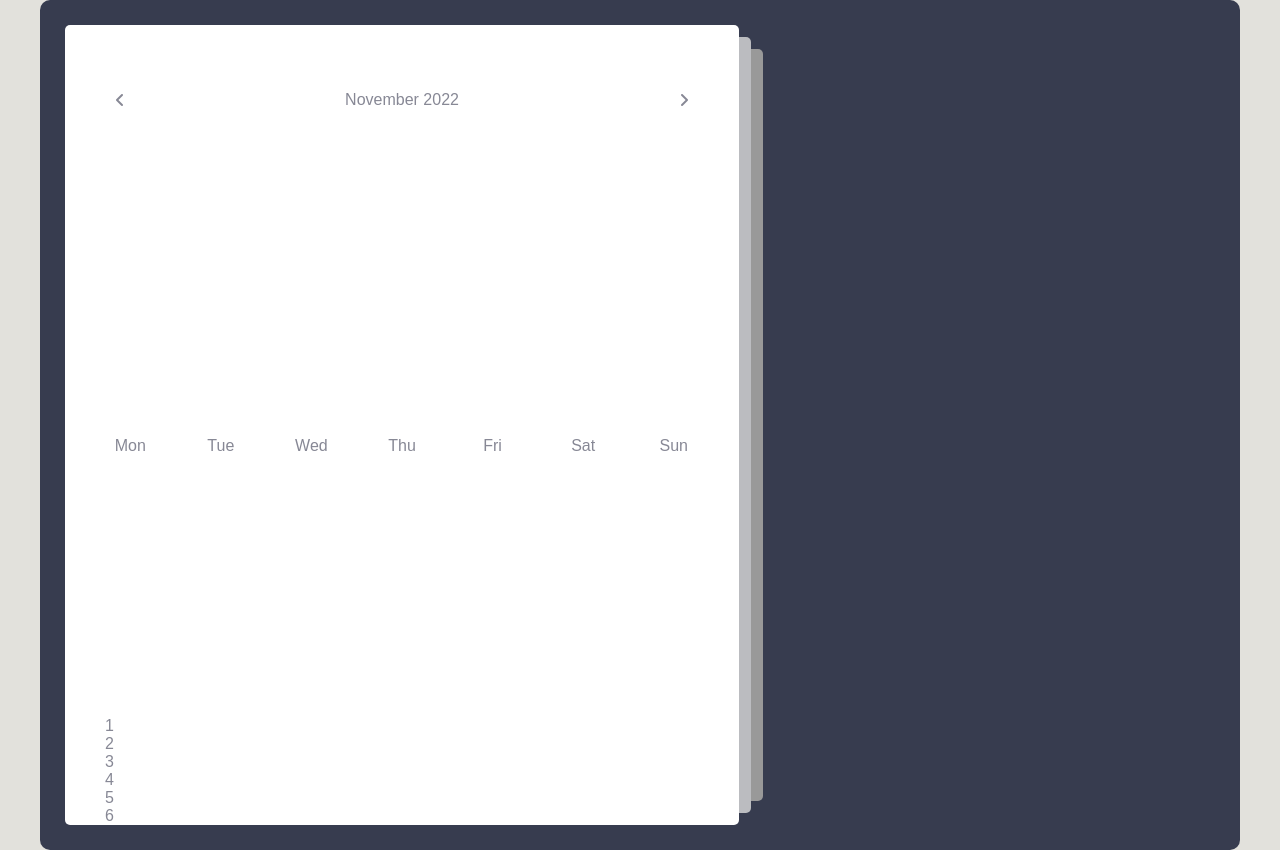
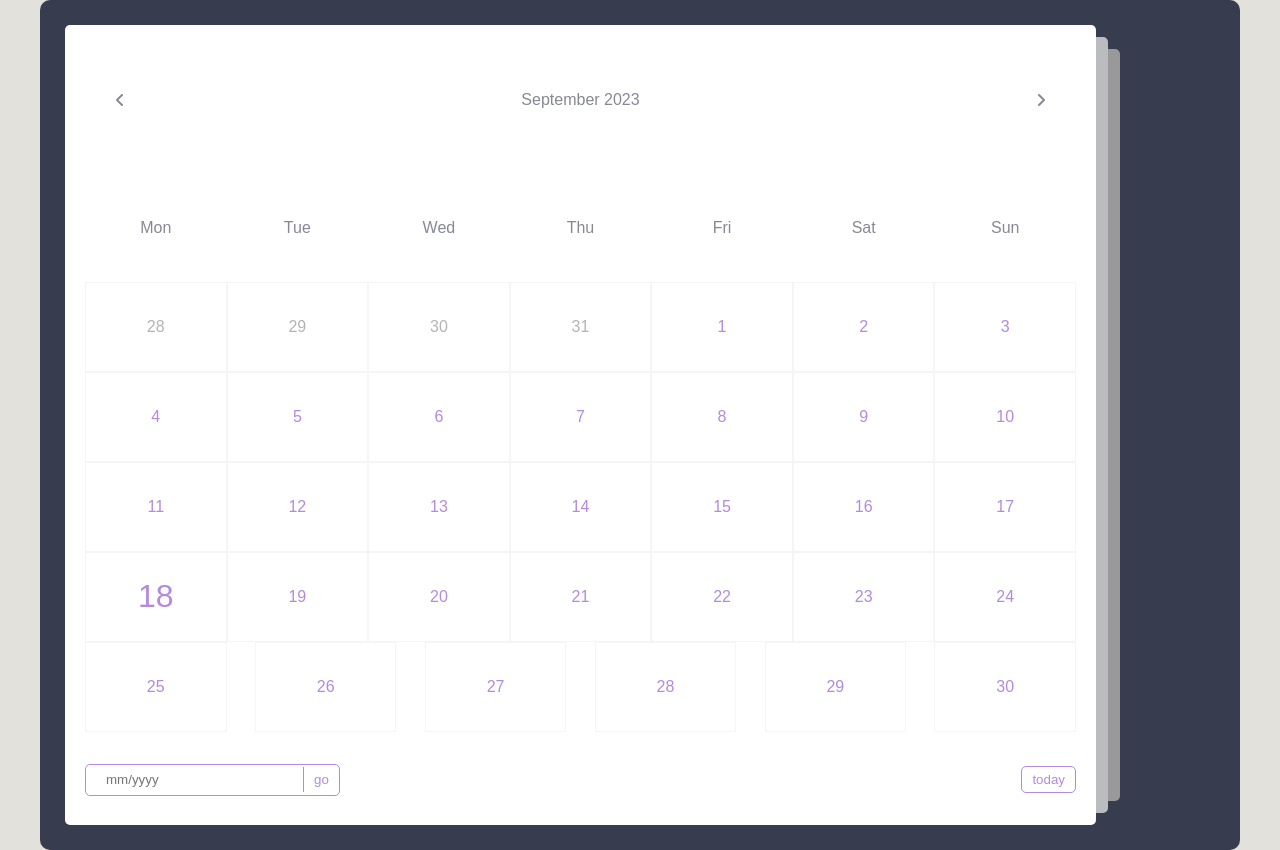
Before and after one commit to GloriaCoralCerecedo/Proyecto-ModernCalendar, a plain HTML site: page index.html in a window 1280 px wide. Drawn offline with Linux system fonts and the light colour scheme.

Commit message:
Modificaciones de css, html y js

```diff
--- a/index.html
+++ b/index.html
@@ -32,12 +32,14 @@
             <div>sun</div>
           </div>
           <div class="days">
-            <div class="days">1</div>
-            <div class="days">2</div>
-            <div class="days">3</div>
-            <div class="days">4</div>
-            <div class="days">5</div>
-            <div class="days">6</div>
+            <!-- JS -->
+          </div>
+          <div class="goto-today">
+            <div class="goto">
+              <input type="text" placeholder="mm/yyyy" class="date-input" />
+              <button class="goto-btn">go</button>
+            </div>
+            <button class="today-btn">today</button>
           </div>
         </div>
       </div>
--- a/script.js
+++ b/script.js
@@ -0,0 +1,82 @@
+const calendar = document.querySelector(".calendar"),
+  date = document.querySelector(".date"),
+  daysContainer = document.querySelector(".days"),
+  prev = document.querySelector(".prev"),
+  next = document.querySelector(".next");
+
+let today = new Date();
+let activeDay;
+let month = today.getMonth();
+let year = today.getFullYear();
+
+const months = [
+  "January",
+  "February",
+  "March",
+  "April",
+  "May",
+  "June",
+  "July",
+  "August",
+  "September",
+  "October",
+  "November",
+  "December",
+];
+
+//Función para agregar días
+
+function initCalendar() {
+  //Para obtener los días del mes anterior y el mes actual todos los días y
+  //los días restantes del mes siguiente
+  const firstDay = new Date(year, month, 1);
+  const lastDay = new Date(year, month + 1, 0);
+  const prevLastDay = new Date(year, month, 0);
+  const prevDays = prevLastDay.getDate();
+  const lastDate = lastDay.getDate();
+  const day = firstDay.getDay();
+  const nextDays = 7 - lastDay.getDay() - 1;
+
+  //Actualizar fecha en la parte superior del calendario
+  date.innerHTML = months[month] + " " + year;
+
+  //Agregando días en Lunes
+  let days = "";
+
+  // Calcular el día de la semana del primer día del mes actual (0 para domingo, 1 para lunes, etc.)
+  const firstDayOfWeek = (day + 6) % 7; // Sumamos 6 para ajustar el inicio desde lunes.
+
+  // Días del mes anterior
+  for (let x = firstDayOfWeek; x > 0; x--) {
+    days += `<div class="day prev-date">${prevDays - x + 1}</div>`;
+  }
+
+  //   //Días del mes anterior
+  //   for (let x = day; x > 0; x--) {
+  //     days += `<div class="day prev-date">${prevDays - x + 1}</div>`;
+  //   }
+
+  //Días del mes actual
+  for (let i = 1; i <= lastDate; i++) {
+    //Si el día es hoy agrega la clase hoy
+    if (
+      i === new Date().getDate() &&
+      year === new Date().getFullYear() &&
+      month === new Date().getMonth()
+    ) {
+      days += `<div class="day today">${i}</div>`;
+    }
+    //Agregue el resto tal como está
+    else {
+      days += `<div class="day">${i}</div>`;
+    }
+  }
+  //Días del próximo mes
+  for (let j = 1; j <= nextDays; j++) {
+    days += `<div class="day next-date">${j}</div>`;
+  }
+
+  daysContainer.innerHTML = days;
+}
+
+initCalendar();
--- a/style.css
+++ b/style.css
@@ -30,7 +30,7 @@ body {
 }
 
 .left {
-  width: 60%;
+  width: 90%;
   padding: 20px;
 }
 
@@ -114,4 +114,126 @@ body {
   justify-content: space-between;
   padding: 0 20px;
   font-size: 1rem;
+  font-weight: 500;
+  margin-bottom: 20px;
 }
+
+.calendar .days .day {
+  width: 14.28%;
+  height: 90px;
+  display: flex;
+  align-items: center;
+  justify-content: center;
+  cursor: pointer;
+  color: var(--primary-clr);
+  border: 1px solid #f5f5f5;
+}
+
+.calendar .day:not(.prev-date, .next-date):hover {
+  color: #fff;
+  background-color: var(--primary-clr);
+}
+
+.calendar .days .prev-date,
+.calendar .days .next-date {
+  color: #b3b3b3;
+}
+.calendar .days .active {
+  position: relative;
+  font-size: 2rem;
+  color: #fff;
+  background-color: var(--primary-clr);
+}
+
+.calendar .days .active::before {
+  content: "";
+  position: absolute;
+  top: 0;
+  left: 0;
+  width: 100%;
+  height: 100%;
+  box-shadow: 0 0 10px 2px var(--primary-clr);
+}
+
+.calendar .days .today {
+  font-size: 2rem;
+}
+
+.calendar .days .event {
+  position: relative;
+}
+
+.calendar .days .event::after {
+  content: "";
+  position: absolute;
+  bottom: 10%;
+  left: 50%;
+  width: 75%;
+  height: 6px;
+  border-radius: 30px;
+  transform: translateX(-50%);
+  background-color: var(--primary-clr);
+}
+
+.calendar .event:hover::after {
+  background-color: #fff;
+}
+
+.calendar .active.event::after {
+  background-color: #fff;
+  bottom: 20%;
+}
+
+.calendar .active.event {
+  padding-bottom: 10px;
+}
+
+.calendar .goto-today {
+  width: 100%;
+  height: 50px;
+  display: flex;
+  align-items: center;
+  justify-content: space-between;
+  gap: 5px;
+  padding: 0 20px;
+  margin-bottom: 20px;
+  color: var(--primary-clr);
+}
+
+.calendar .goto-today .goto {
+  display: flex;
+  align-items: center;
+  border-radius: 5px;
+  overflow: hidden;
+  border: 1px solid var(--primary-clr);
+}
+
+.calendar .goto-today .goto input {
+  width: 100%;
+  height: 30px;
+  outline: none;
+  border: none;
+  border-radius: 5px;
+  padding: 0 20px;
+  color: var(--primary-clr);
+}
+
+.calendar .goto-today button {
+  padding: 5px 10px;
+  border: 1px solid var(--primary-clr);
+  border-radius: 5px;
+  background-color: transparent;
+  cursor: pointer;
+  color: var(--primary-clr);
+}
+
+.calendar .goto-today button:hover {
+  color: #fff;
+  background-color: var(--primary-clr);
+}
+
+.calendar .goto-today .goto button {
+  border: none;
+  border-left: 1px solid var(--primary-clr);
+  border-radius: 0;
+}
```
Also changed, not shown: image.png (deleted).
